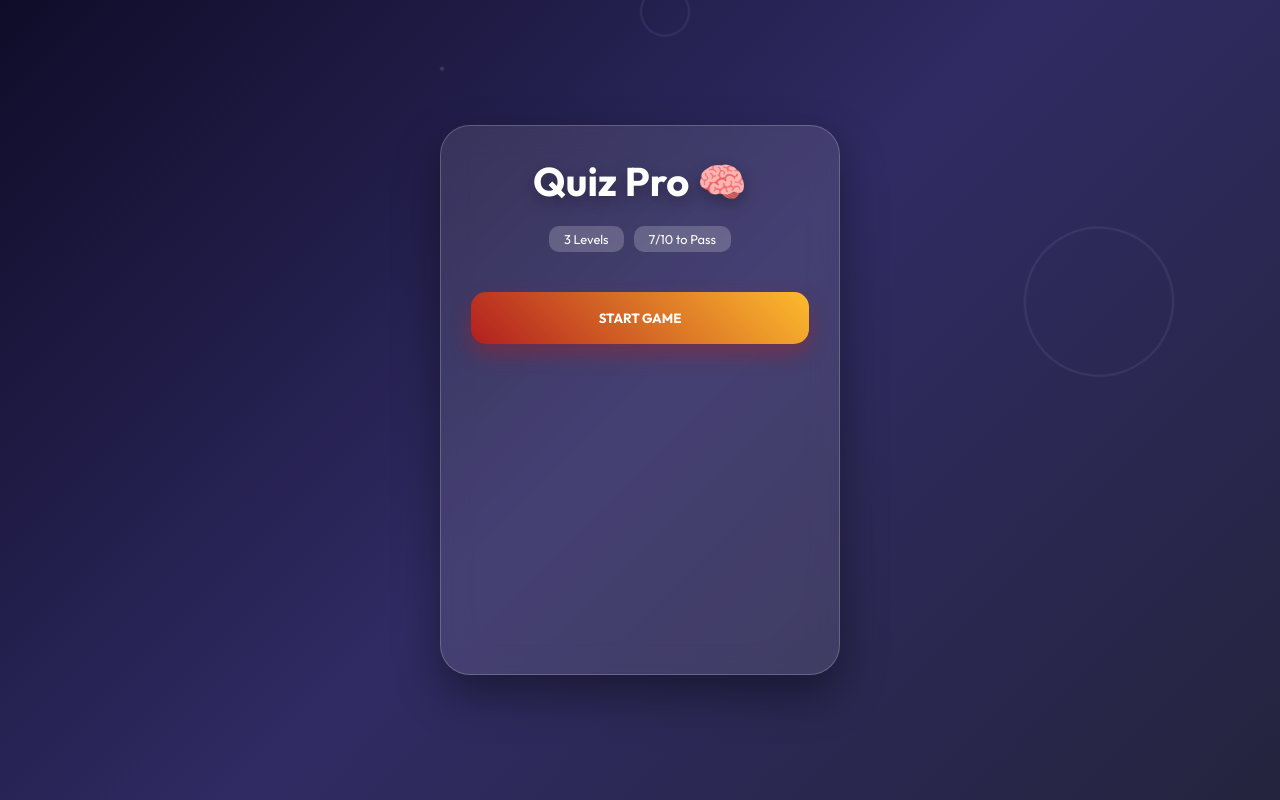
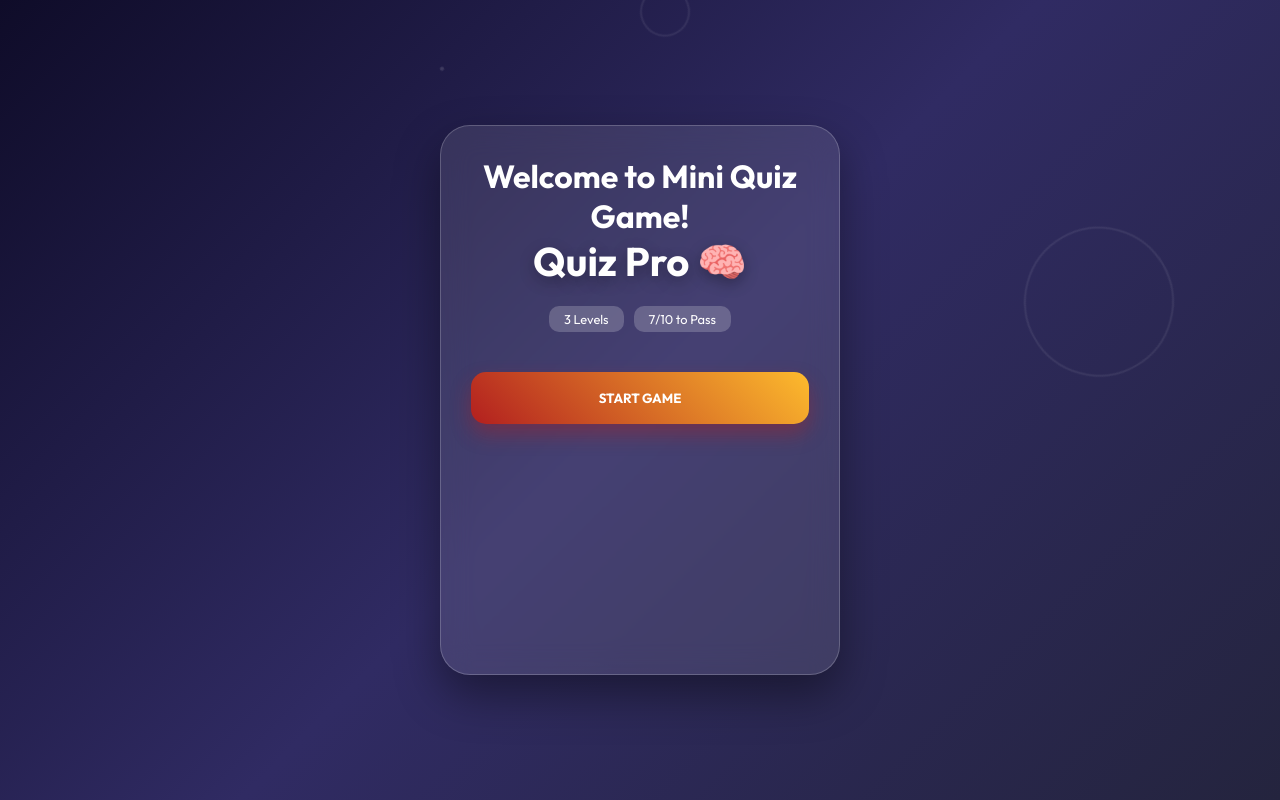
Before and after one commit to 25A31A4474/Tech-quiz-game, a plain HTML site: page index.html in a window 1280 px wide. Drawn offline with nearby package versions, Linux system fonts and the light colour scheme.

Commit message:
Update index.html

```diff
--- a/index.html
+++ b/index.html
@@ -18,6 +18,8 @@
 
     <div class="glass-container">
         <div id="home-screen">
+            <h1 id="welcome-msg">Welcome to Mini Quiz Game!</h1>
+
             <h1 class="premium-title">Quiz Pro <span class="brain-emoji">🧠</span></h1>
             <div class="info-badges">
                 <span>3 Levels</span>
```
